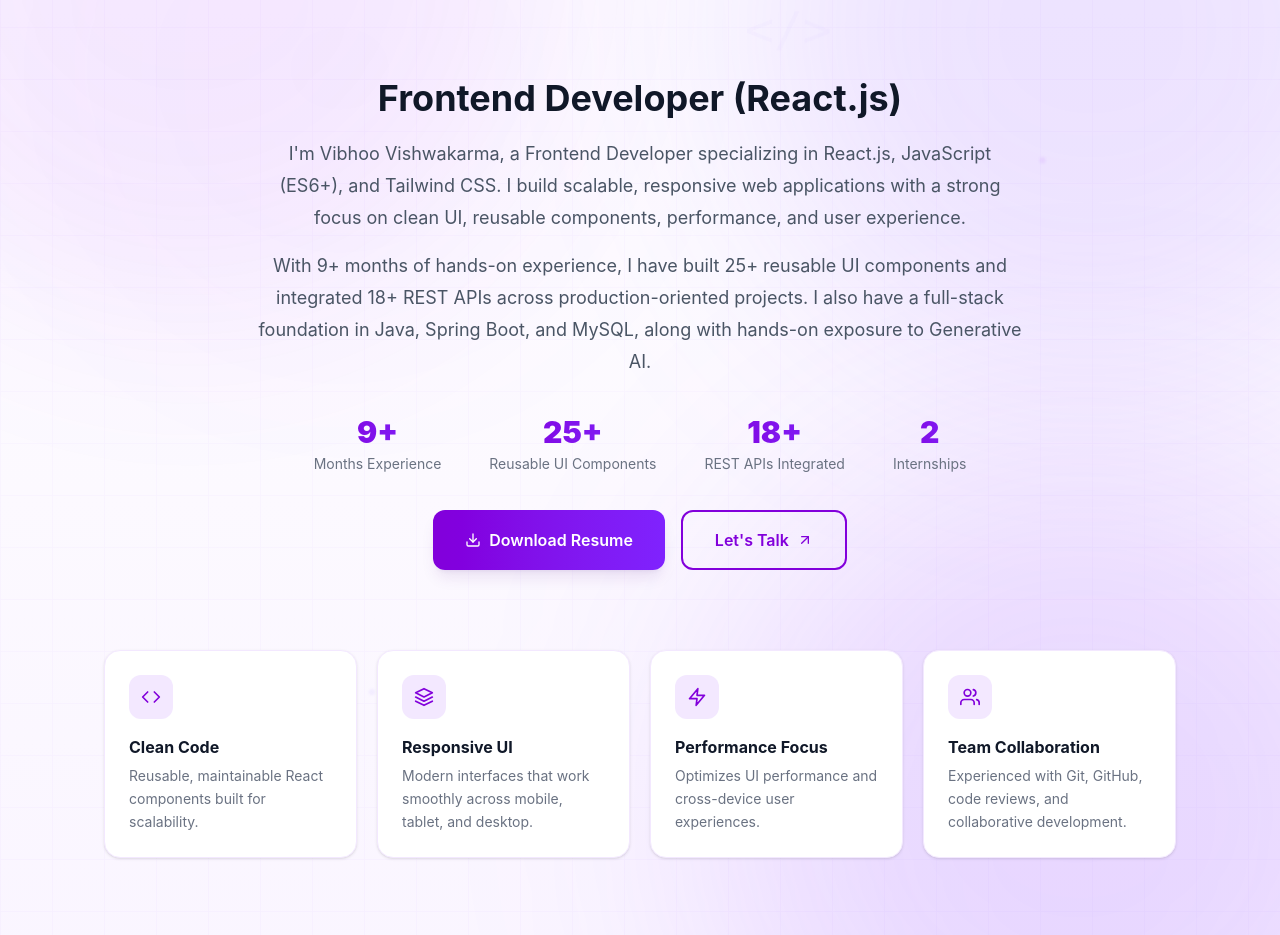
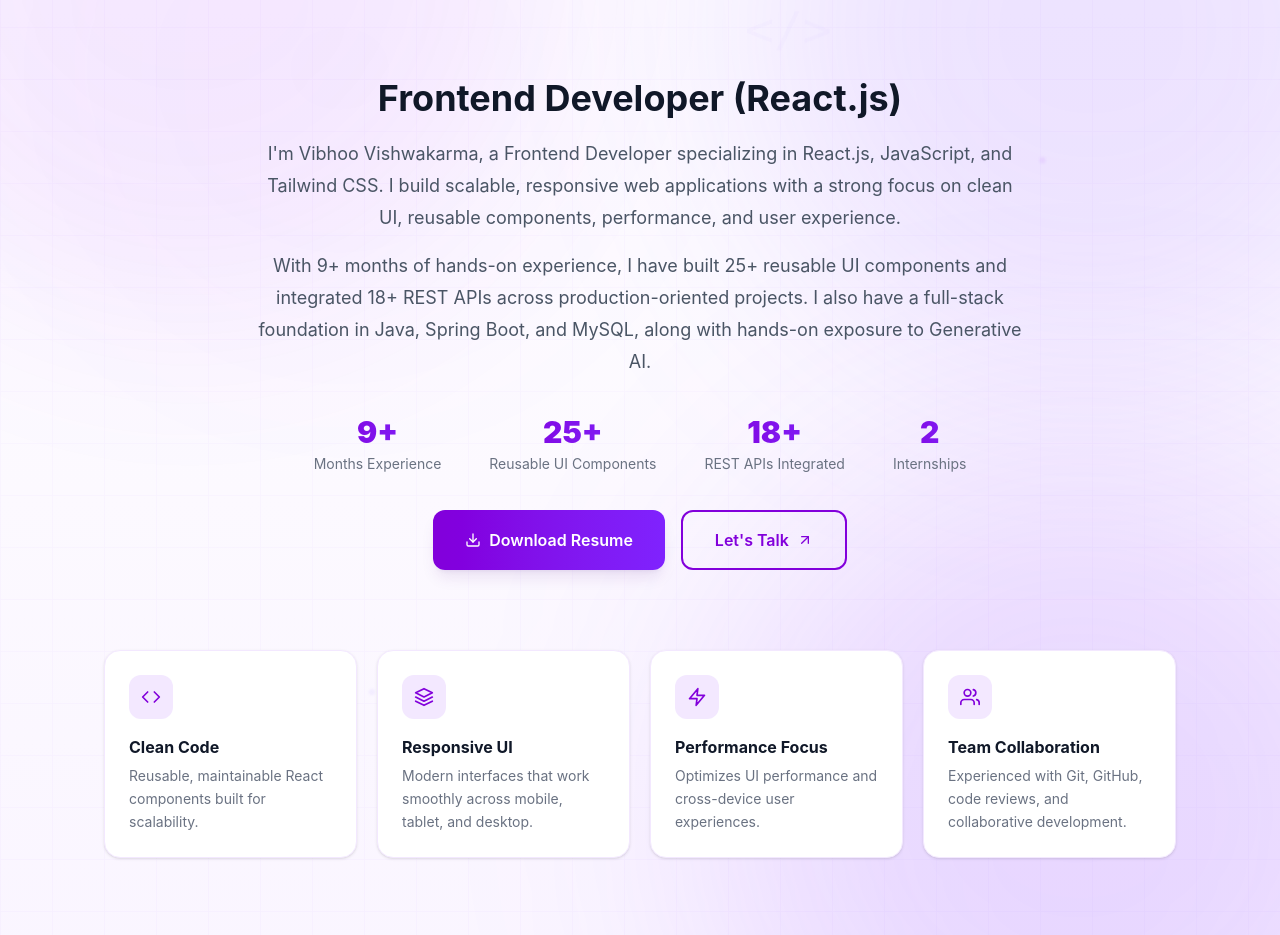
Before and after one commit to VIBHOO12/vibhoo-portfolio-v2, a React (Vite) app: page / in a window 1280 px wide. Shown: the part 1320-2255 px from the top of the page. Built offline with nearby package versions, Linux system fonts and the light colour scheme.

Commit message:
Update About.jsx

```diff
--- a/src/components/About/About.jsx
+++ b/src/components/About/About.jsx
@@ -78,7 +78,7 @@
 
           <p className="mt-5 text-base sm:text-lg leading-7 sm:leading-8 text-gray-600 dark:text-gray-400 max-w-3xl mx-auto">
             I'm Vibhoo Vishwakarma, a Frontend Developer specializing in
-React.js, JavaScript (ES6+), and Tailwind CSS. I build scalable,
+React.js, JavaScript, and Tailwind CSS. I build scalable,
 responsive web applications with a strong focus on clean UI,
 reusable components, performance, and user experience.
           </p>
```
